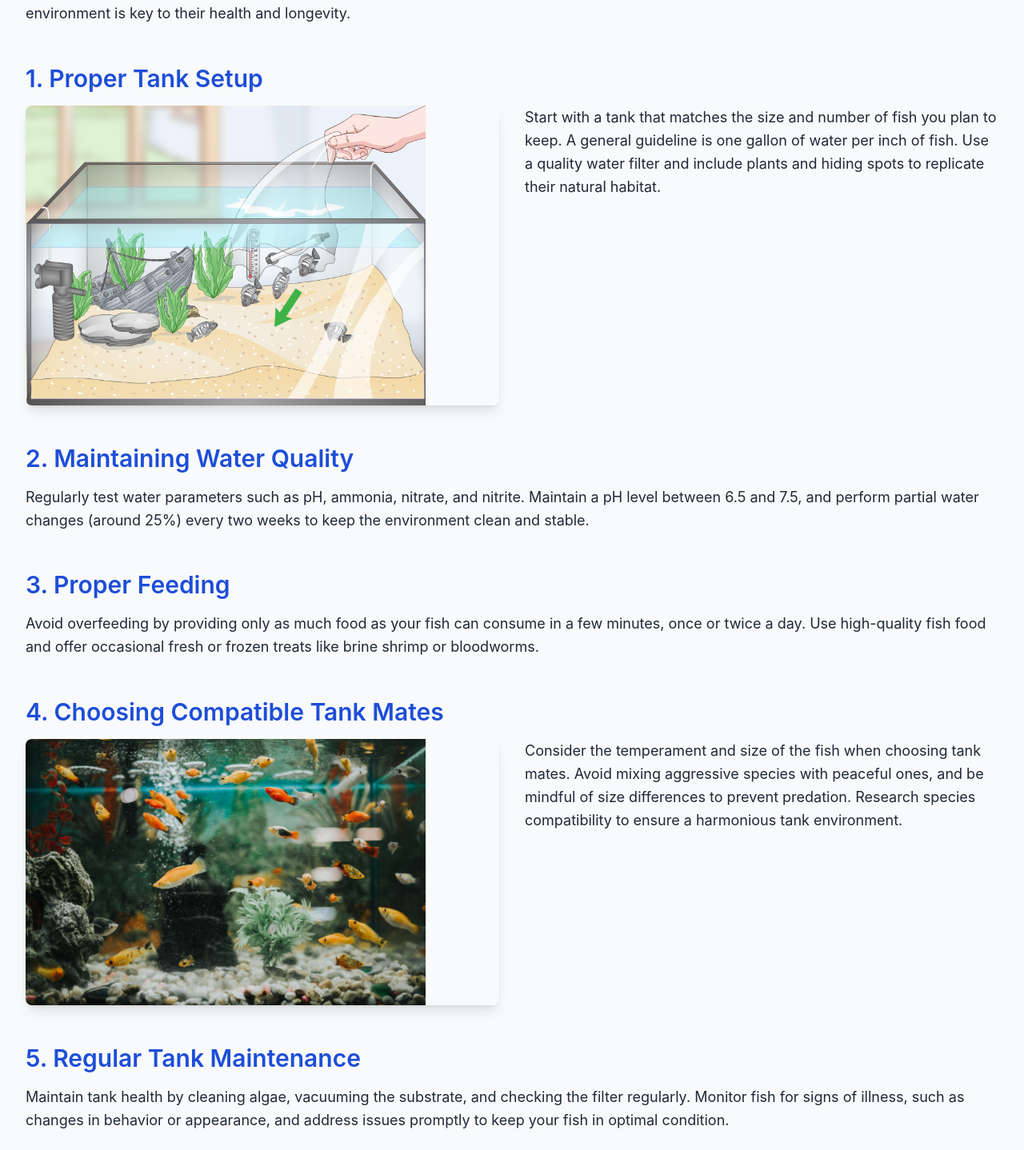
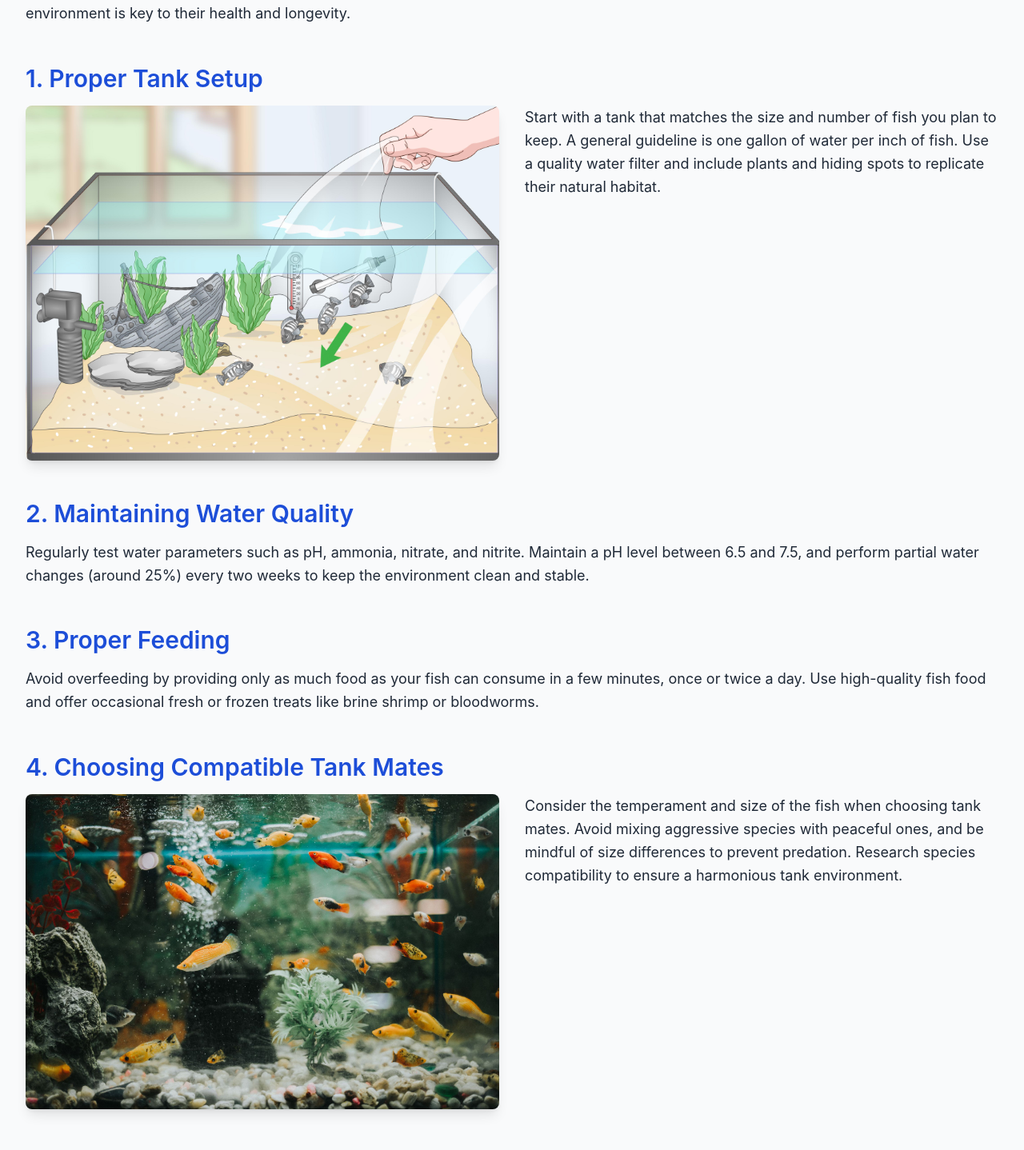
Before and after one commit to diikafirmansyah/FSSE-jan24_group-i_gfp_FE, a Next.js app in the folder gfp-app/: page /fishcare in a window 1280 px wide. Shown: the part 363-1801 px from the top of the page at 80% size. Built offline with nearby package versions, Linux system fonts and the light colour scheme.

Commit message:
fix: image width and route

```diff
--- a/gfp-app/src/pages/fishcare/index.tsx
+++ b/gfp-app/src/pages/fishcare/index.tsx
@@ -57,7 +57,7 @@ const FishCare: React.FC = () => {
                 <Image
                   src="/assets/tanksetup.jpg"
                   alt="Tank Setup"
-                  width={500}
+                  width={750}
                   height={300}
                   className="object-cover"
                 />
@@ -114,7 +114,7 @@ const FishCare: React.FC = () => {
                 <Image
                   src="/assets/tankmates.jpg"
                   alt="Compatible Tank Mates"
-                  width={500}
+                  width={750}
                   height={300}
                   className="object-cover"
                 />
--- a/gfp-app/src/pages/index.tsx
+++ b/gfp-app/src/pages/index.tsx
@@ -129,7 +129,7 @@ export default function Home() {
           </p>
           <div className="mt-8">
             <a
-              href="/fishcarepage"
+              href="/fishcare"
               className="inline-block rounded-md bg-secondary px-6 py-3 text-sm font-semibold text-white shadow-md transition-transform duration-300 transform hover:scale-110 hover:bg-green-800 focus-visible:outline focus-visible:outline-2 focus-visible:outline-offset-2 focus-visible:outline-green-600"
             >
               Visit Fishcare Page
```
